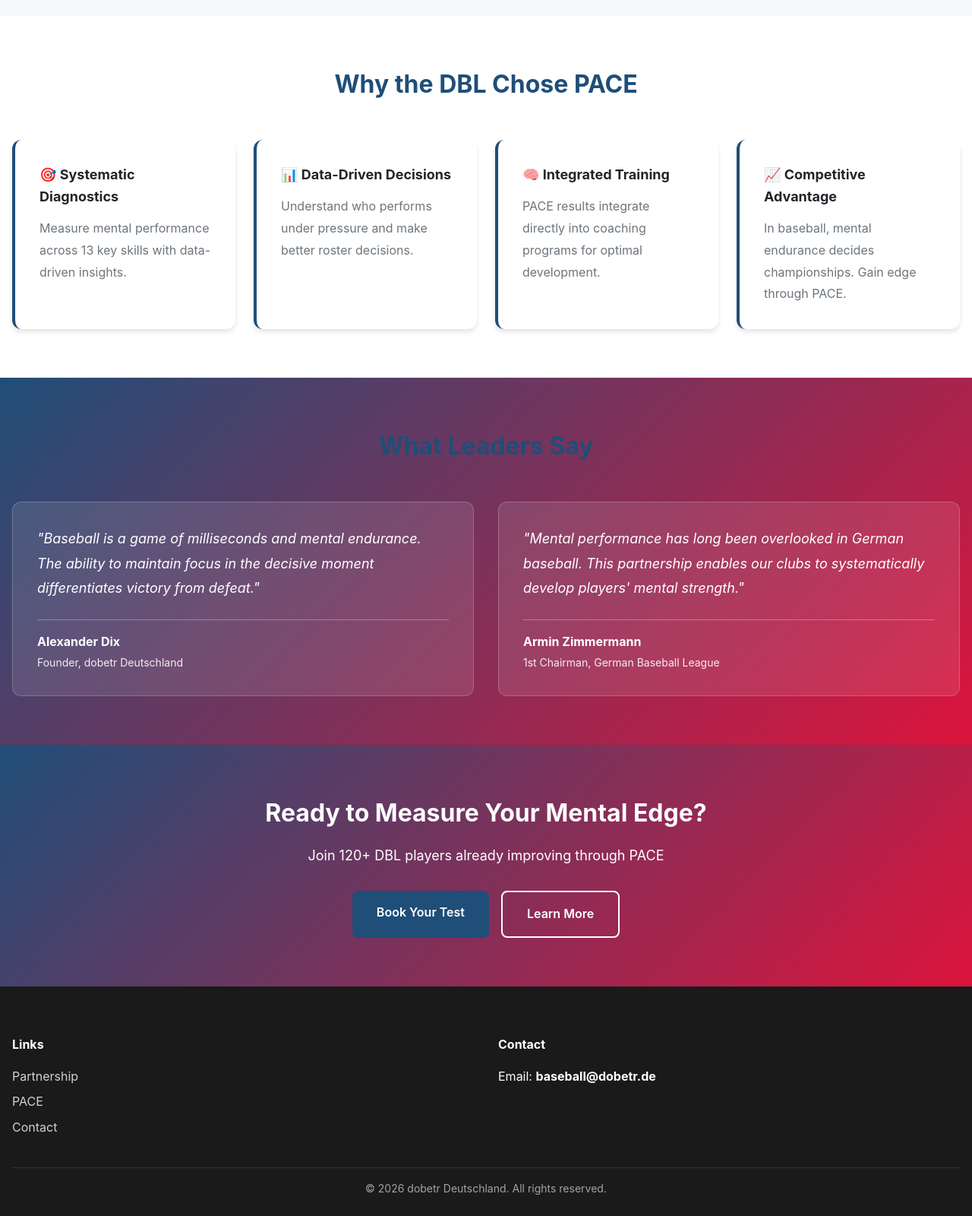
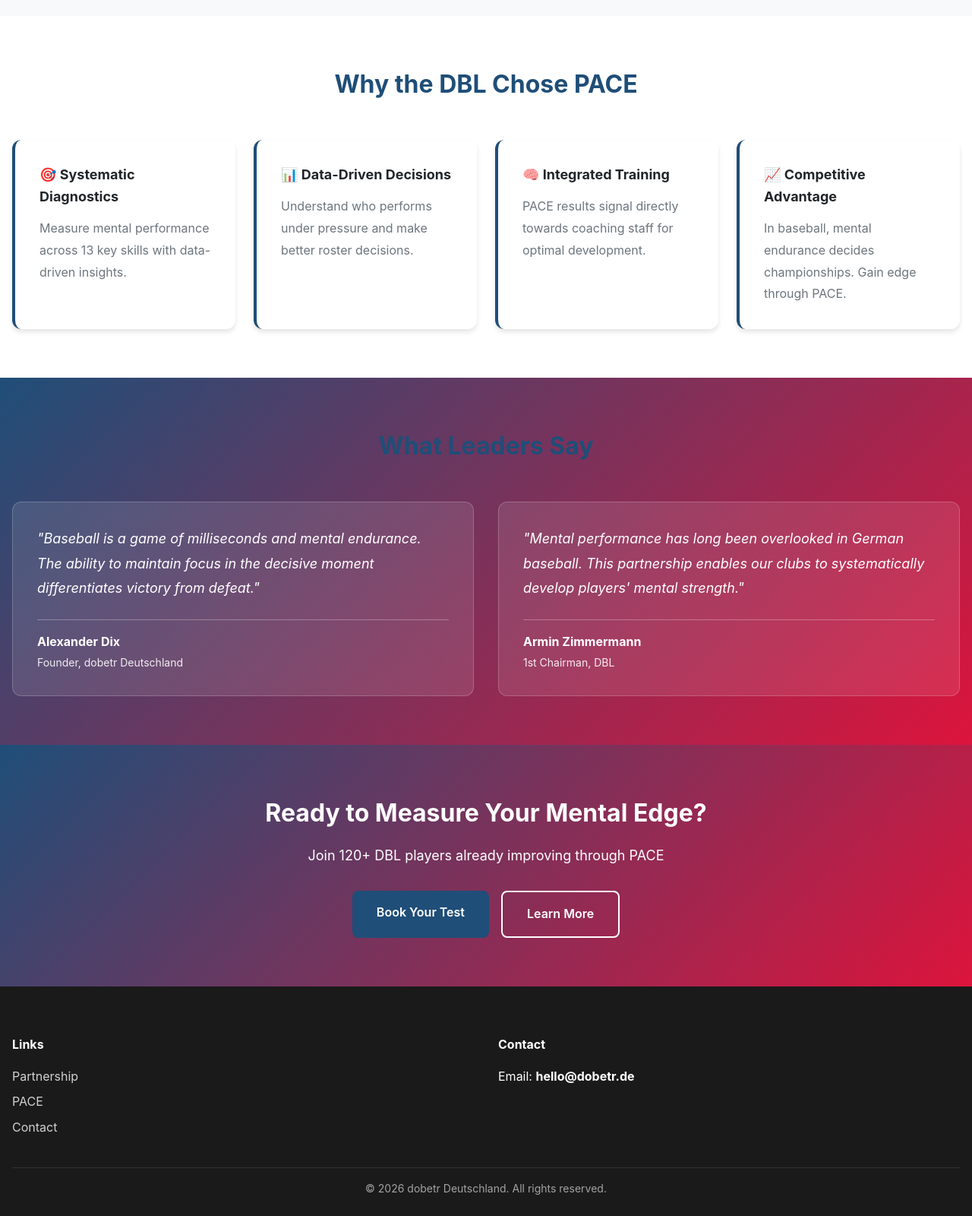
Before and after one commit to CCDix/baseball-website, a plain HTML site: page index.html in a window 1280 px wide. Shown: the part 777-2377 px from the top of the page at 76% size. Drawn offline with Linux system fonts and the light colour scheme.

Commit message:
Update index.html

```diff
--- a/index.html
+++ b/index.html
@@ -83,7 +83,7 @@
 <header>
     <div class="container">
         <div class="header-inner">
-            <div class="logo">dobetr <span>Baseball</span></div>
+            <div class="logo">dobetr DE <span>Baseball</span></div>
             <nav>
                 <a href="#partnership">Partnership</a>
                 <a href="#pace">What is PACE</a>
@@ -96,7 +96,7 @@
 <section class="hero">
     <div class="container">
         <h1>Mental Edge Wins Championships</h1>
-        <p>The official mental performance partner of the German Baseball League</p>
+        <p>The official mental performance partner of Deutsche Baseball Liga (DBL)</p>
         <div class="hero-ctas">
             <a href="#partnership" class="btn btn-primary">Learn About Partnership</a>
             <a href="#pace" class="btn btn-secondary">What is PACE?</a>
@@ -140,7 +140,7 @@
             </div>
             <div class="highlight-card">
                 <h3>🧠 Integrated Training</h3>
-                <p>PACE results integrate directly into coaching programs for optimal development.</p>
+                <p>PACE results signal directly towards coaching staff for optimal development.</p>
             </div>
             <div class="highlight-card">
                 <h3>📈 Competitive Advantage</h3>
@@ -165,7 +165,7 @@
                 <p>"Mental performance has long been overlooked in German baseball. This partnership enables our clubs to systematically develop players' mental strength."</p>
                 <div class="testimonial-author">
                     <div class="author-name">Armin Zimmermann</div>
-                    <div class="author-title">1st Chairman, German Baseball League</div>
+                    <div class="author-title">1st Chairman, DBL</div>
                 </div>
             </div>
         </div>
@@ -177,7 +177,7 @@
         <h2>Ready to Measure Your Mental Edge?</h2>
         <p>Join 120+ DBL players already improving through PACE</p>
         <div class="cta-buttons">
-            <a href="mailto:baseball@dobetr.de" class="btn btn-primary">Book Your Test</a>
+            <a href="mailto:hello@dobetr.de" class="btn btn-primary">Book Your Test</a>
             <a href="#partnership" class="btn btn-secondary">Learn More</a>
         </div>
     </div>
@@ -196,7 +196,7 @@
             </div>
             <div class="footer-col">
                 <h4>Contact</h4>
-                <p>Email: <strong>baseball@dobetr.de</strong></p>
+                <p>Email: <strong>hello@dobetr.de</strong></p>
             </div>
         </div>
         <div class="footer-bottom">
```
